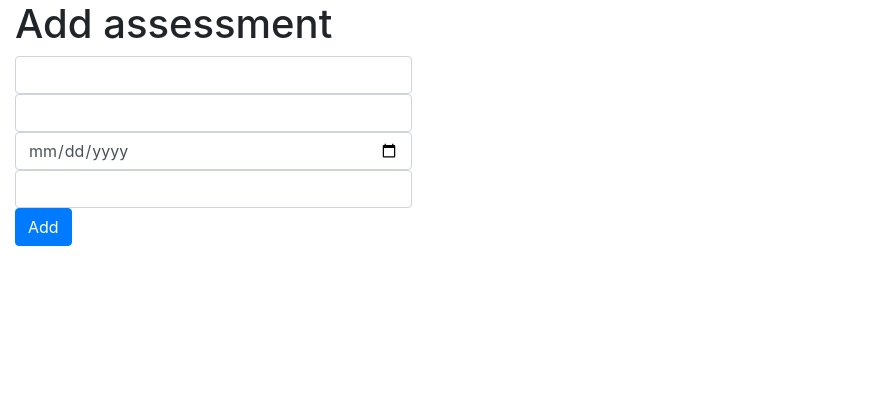
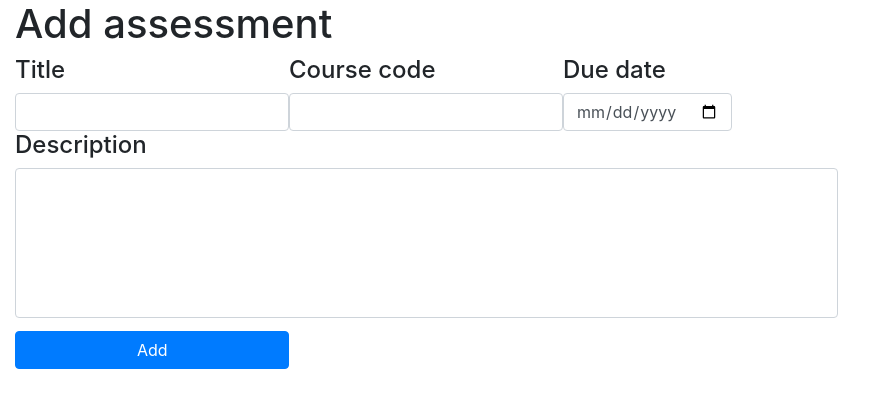
Before and after one commit to ChackMociute/Assessment-ToDo-Website, a Flask app: page /add in a window 1280 px wide. Shown: the part 56-464 px from the top of the page, without its empty margins (0-886 px from the left). Run offline with Flask 2, Linux system fonts and the light colour scheme; some libraries are stand-ins or nearby versions.

Commit message:
Updated assessment form layout

```diff
--- a/app/templates/add.html
+++ b/app/templates/add.html
@@ -1,34 +1,50 @@
 {% extends "base.html" %}
 {% block content %}
 
+<div class="col-lg-8 col-md-10 col-sm-12">
     <h1>Add assessment</h1>
     <form action="" method="post" name="New assessment">
         {{ form.hidden_tag() }}
 
+        <div class="input-group">
+            <div>
+                <h4>Title</h4>
                 {{ form.title(class_='form-control') }}
+            </div>
+            <div>
+                <h4>Course code</h4>
+                {{ form.code(class_='form-control') }}
+            </div>
+            <div>
+                <h4>Due date</h4>
+                {{ form.deadline(class_='form-control') }}
+            </div>
             {% for error in form.title.errors %}
             <div class="alert alert-danger" role="alert">
                 [{{ error }}]
             </div>
             {% endfor %}
-    {{ form.code(class_='form-control') }}
             {% for error in form.code.errors %}
             <div class="alert alert-danger" role="alert">
                 [{{ error }}]
             </div>
             {% endfor %}
-    {{ form.deadline(class_='form-control') }}
             {% for error in form.deadline.errors %}
             <div class="alert alert-danger" role="alert">
                 [{{ error }}]
             </div>
             {% endfor %}
-    {{ form.description(class_='form-control') }}
+        </div>
+        <div style="height: 200px">
+            <h4>Description</h4>
+            {{ form.description(class_='form-control', style="height: 150px") }}
             {% for error in form.description.errors %}
             <div class="alert alert-danger" role="alert">
                 [{{ error }}]
             </div>
             {% endfor %}
-    <p><input type="submit" class="btn btn-primary" value="Add"></p>
+        </div>
+        <p><input type="submit" class="btn btn-primary col-offset-8 col-4" value="Add"></p>
     </form>
+</div>
 {% endblock %}
--- a/app/templates/base.html
+++ b/app/templates/base.html
@@ -39,8 +39,7 @@
 
   <div class="container-fluid">
     <div class="row">
-      <div class="col-0"></div>
-      <div class="col-4">
+      <div>
         {% with messages = get_flashed_messages() %}
         {% if messages %}
         {% for message in messages %}
@@ -48,11 +47,10 @@
           {{ message }}
         </div>
         {% endfor %}
-
         {% endif %}
         {% endwith %}
-        {% block content %}{% endblock %}
       </div>
+      {% block content %}{% endblock %}
     </div>
   </div>
 
```
Also changed, not shown: app/templates/home.html (+7 -4 lines), app.db. Lines whose indentation alone changed are shown as unchanged.
